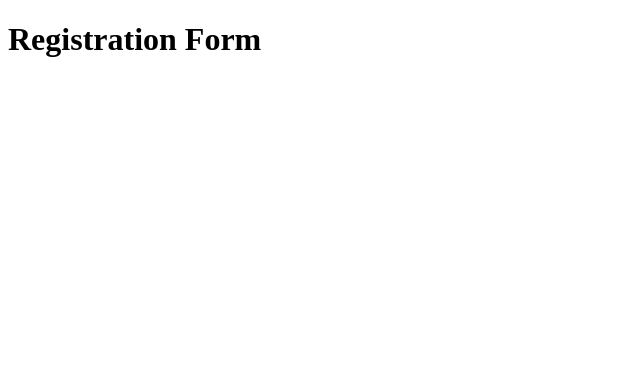
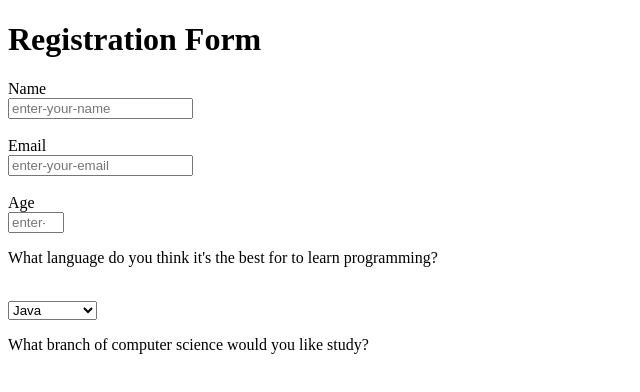
Before and after one commit to Jorgecas71/Form, a plain HTML site: page index.html in a window 1280 px wide. Shown: the whole page, without its empty margins (0-640 px from the left). Drawn offline with Linux system fonts and the light colour scheme.

Commit message:
añadido tres inputs de nombre email edad otro párrafo y un selector con cinco opciones

```diff
--- a/index.html
+++ b/index.html
@@ -10,5 +10,31 @@
  <header>
     <h1>Registration Form</h1>
  </header>
+ <form id="survey-form" method="post">
+
+    <label id="name-label">Name<br><input id="name" type="text" placeholder="enter-your-name" required /></label>
+    <br><br>
+    <label id="email-label">Email<br><input id="email" type="email" placeholder="enter-your-email" required />
+    </label>
+     <br><br>
+     <label id="number-label"> Age <br><input id="number" min="16" max="65" type="number" placeholder="enter-your-age" required />
+    </label>
+
+     <br>
+
+    <p class="answer">What language do you think it's the best for to learn programming?</p>
+    <br>
+
+   <select id="dropdown">
+     <option value="Java">Java</option>
+     <option value="Java-Script">Java-Script</option>
+     <option value="Phyton">Phyton</option>
+     <option value="C++">Phyton</option>
+     <option value="Go">Go</option>
+   </select>
+     <br>
+
+     <p class="answer">What branch of computer science would you like study?</p>
+     <br>
 </body>
 </html>
```
